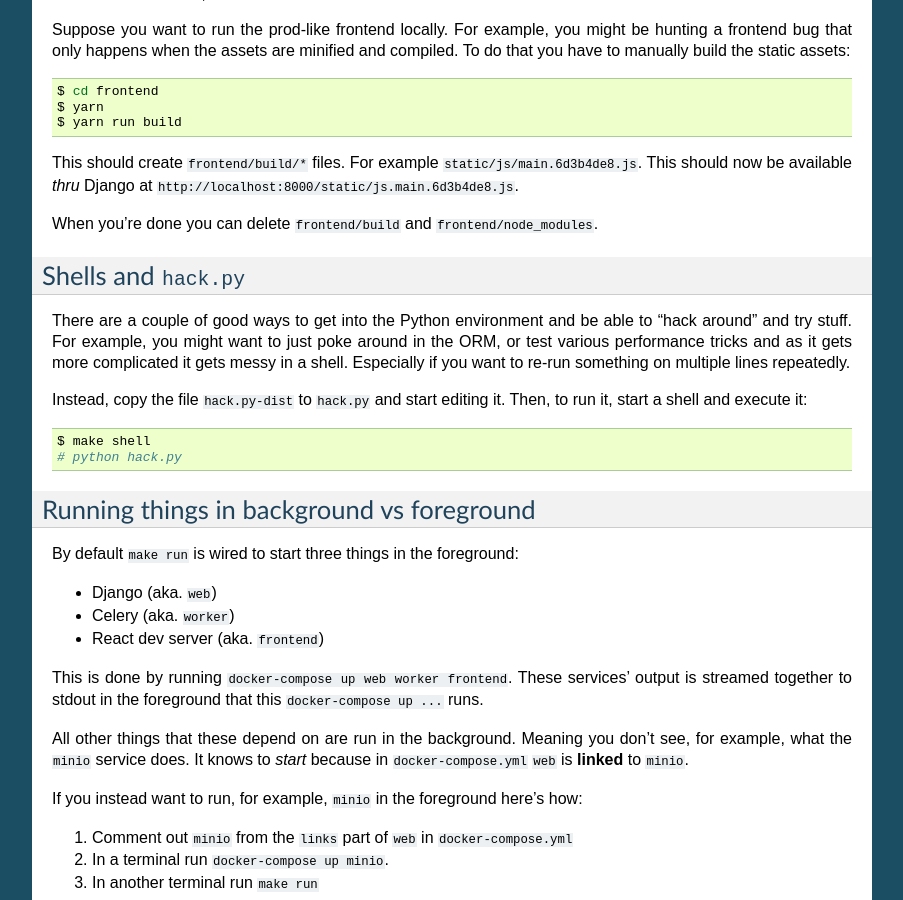
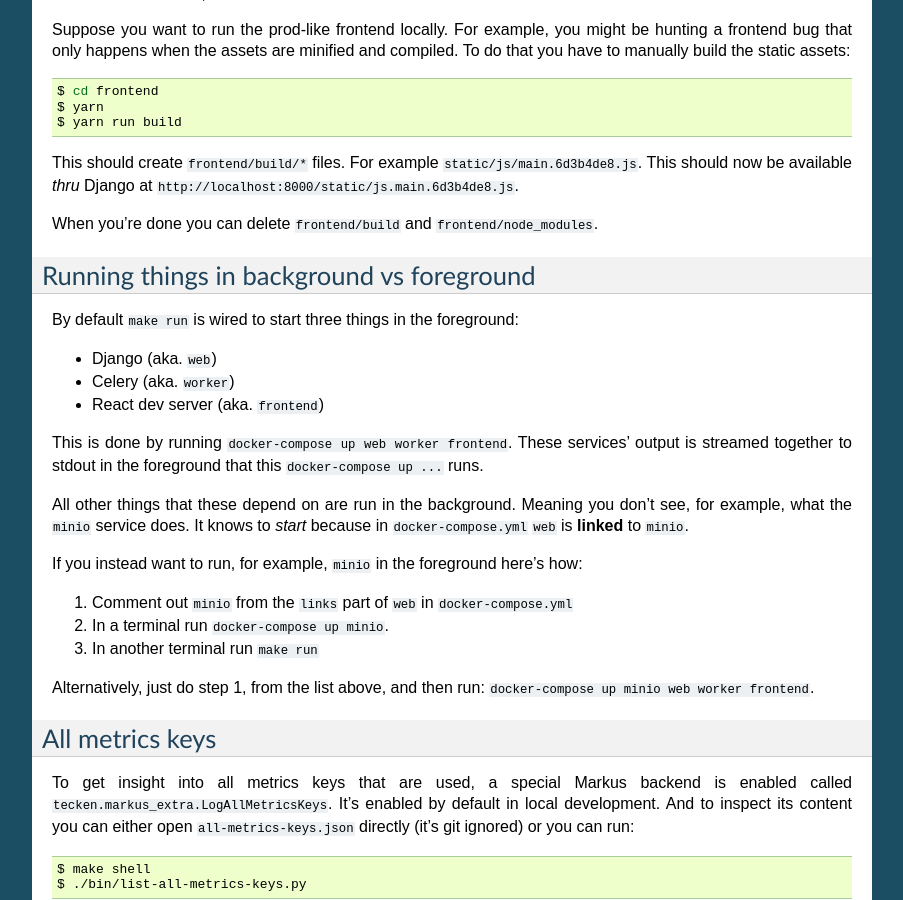
Before and after one commit to mozilla-services/tecken, a Sphinx documentation site: the page built from docs/dev.rst, in a window 1280 px wide and 900 px high, scrolled down 5864 px. Shown: the whole window, without its empty margins (198-1101 px from the left). Built offline with Sphinx 7.4.7, drawn with Linux system fonts in a browser that asks for light colours.

Commit message:
Remove hack.py stuff
The hack.py stuff is helpful, but it doesn't need to be part of this repo.

```diff
--- a/docs/dev.rst
+++ b/docs/dev.rst
@@ -406,24 +406,6 @@ at ``http://localhost:8000/static/js.main.6d3b4de8.js``.
 When you're done you can delete ``frontend/build`` and
 ``frontend/node_modules``.
 
-Shells and ``hack.py``
-======================
-
-There are a couple of good ways to get into the Python environment and
-be able to "hack around" and try stuff. For example, you might want to just
-poke around in the ORM, or test various performance tricks and as it
-gets more complicated it gets messy in a shell. Especially if you want to
-re-run something on multiple lines repeatedly.
-
-Instead, copy the file ``hack.py-dist`` to ``hack.py`` and start editing it.
-Then, to run it, start a shell and execute it:
-
-.. code-block:: shell
-
-    $ make shell
-    # python hack.py
-
-
 Running things in background vs foreground
 ==========================================
 
```
Also changed, not shown: 1 other file.
